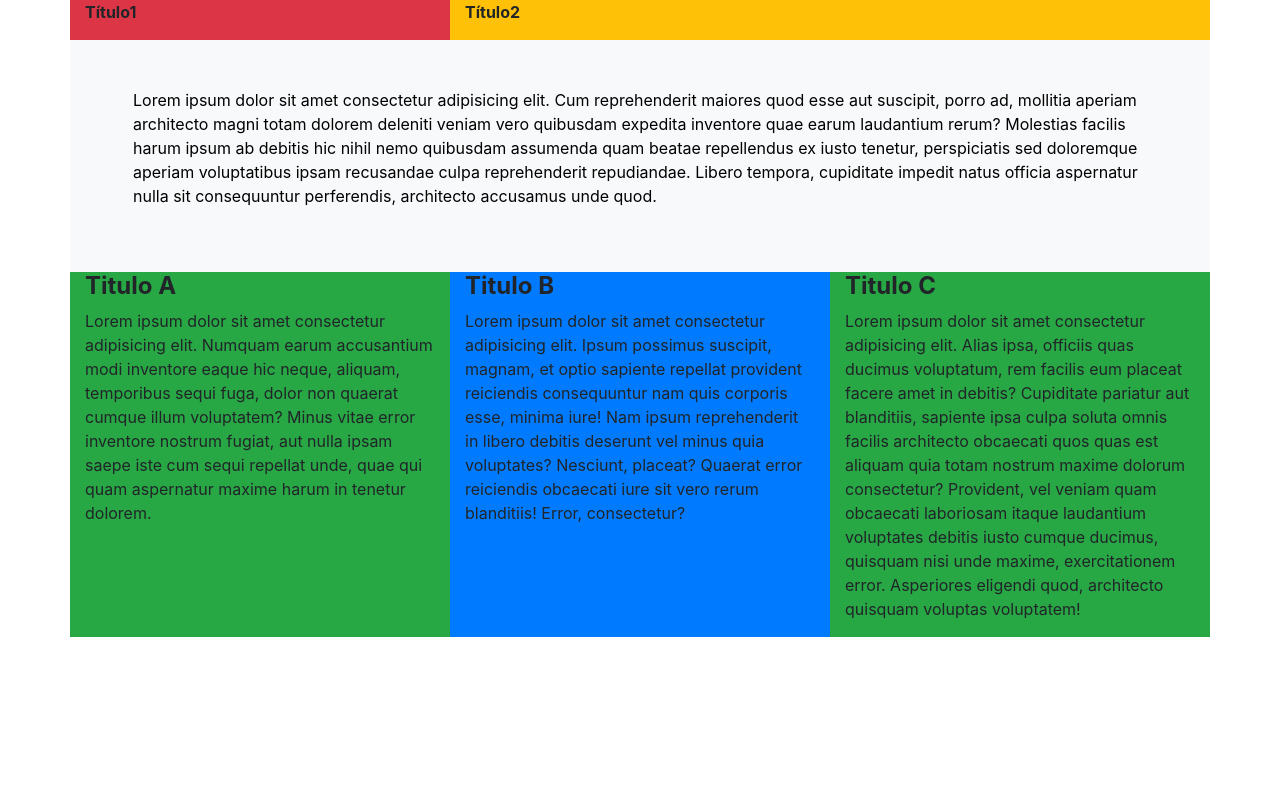
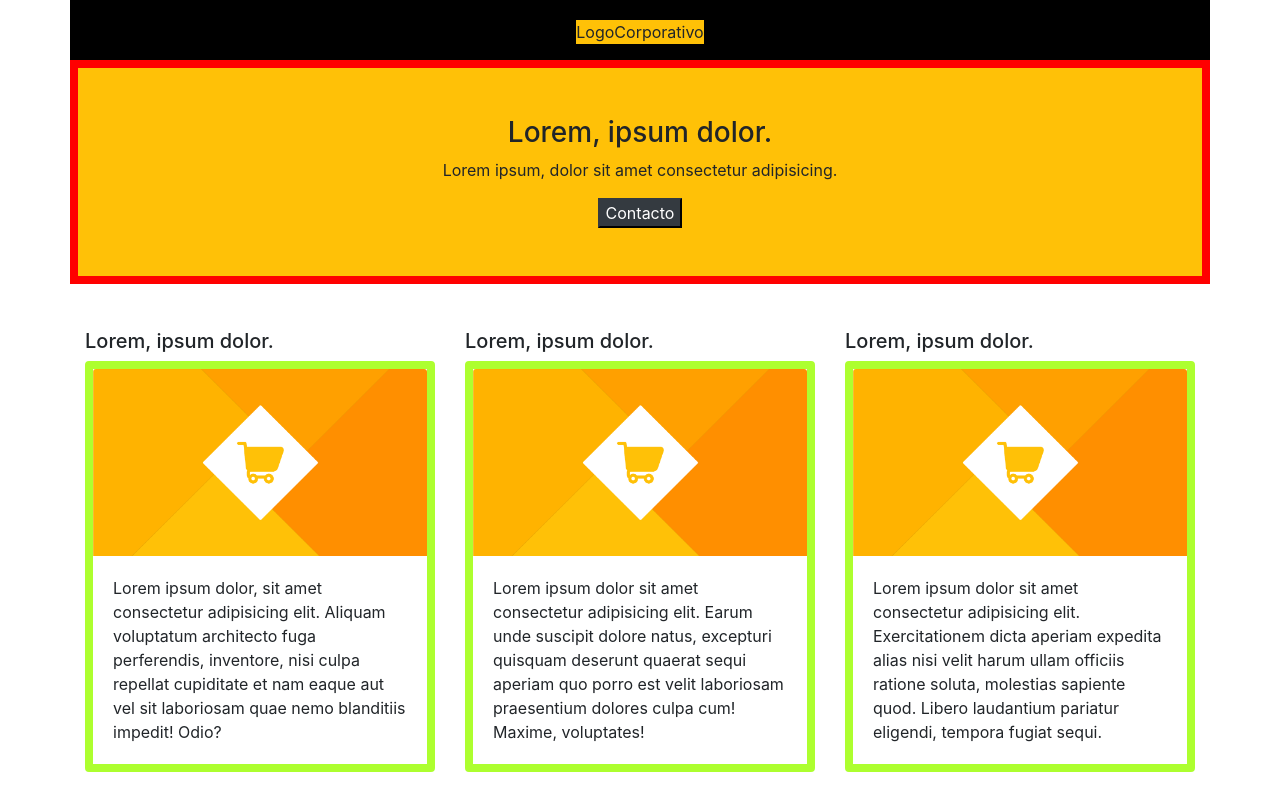
Before and after one commit to farellano0/practica002-Mobile, a plain HTML site: page practica002.html in a window 1280 px wide. Drawn offline with nearby package versions, Linux system fonts and the light colour scheme.

Commit message:
final commit

```diff
--- a/practica002.html
+++ b/practica002.html
@@ -12,34 +12,48 @@
   </head>
   <body>
     <div class="container">
-        <div class="row justify-content-between">
-            <div class="bg-danger col-12 col-sm-6 col-md-4">
-                <p><b>Título1</b></p>
+      <div class="row">
+        <div style="text-align: center; background-color: black" class="col-12 d-flex justify-content-center align-items-center mx-auto">
+            <p style="margin-top: 20px;" class="bg-warning text-center">LogoCorporativo</p>
+        </div>
+      </div>
+      <div class="row">
+        <div class="col-12 bg-warning justify-content-center flex-column text-center align-items-center p-5" style="border: 8px solid red;">
+          <h3>Lorem, ipsum dolor.</h3>
+          <p>Lorem ipsum, dolor sit amet consectetur adipisicing.</p>
+          <button class="btn-dark">Contacto</button>
+        </div>
+      </div>
+      <div class="row">
+        <div class="col-12 col-sm-4" style="padding-top: 45px;">
+          <h5>Lorem, ipsum dolor.</h5>
+          <div class="card" style="border:8px solid greenyellow;">
+            <img src="auto.png" class="card-img-top" alt="...">
+            <div class="card-body">
+              <p class="card-text">Lorem ipsum dolor, sit amet consectetur adipisicing elit. Aliquam voluptatum architecto fuga perferendis, inventore, nisi culpa repellat cupiditate et nam eaque aut vel sit laboriosam quae nemo blanditiis impedit! Odio?</p>
             </div>
-            <div class="bg-warning col-12 col-sm-6 col-md-8">
-                <p><b>Título2</b></p>
-            </div>
-        </div>
-        <div class="bg-light p-5 row justify-content-center">
-          <div class="col-12 col-sm-12 col-md-12">
-            <p style="color: black;">Lorem ipsum dolor sit amet consectetur adipisicing elit. Cum reprehenderit maiores quod esse aut suscipit, porro ad, mollitia aperiam architecto magni totam dolorem deleniti veniam vero quibusdam expedita inventore quae earum laudantium rerum? Molestias facilis harum ipsum ab debitis hic nihil nemo quibusdam assumenda quam beatae repellendus ex iusto tenetur, perspiciatis sed doloremque aperiam voluptatibus ipsam recusandae culpa reprehenderit repudiandae. Libero tempora, cupiditate impedit natus officia aspernatur nulla sit consequuntur perferendis, architecto accusamus unde quod.</p>
           </div>
         </div>
-        <div class="row justify-content-between">
-          <div class="bg-success text-black col-12 col-sm-6 col-md-4">
-            <h4><b>Titulo A</b></h4>
-            <p>Lorem ipsum dolor sit amet consectetur adipisicing elit. Numquam earum accusantium modi inventore eaque hic neque, aliquam, temporibus sequi fuga, dolor non quaerat cumque illum voluptatem? Minus vitae error inventore nostrum fugiat, aut nulla ipsam saepe iste cum sequi repellat unde, quae qui quam aspernatur maxime harum in tenetur dolorem.</p>
-          </div>
-          <!-- <div style="background-color: #3BB7D8; color: black;" class="col-12 col-sm-6 col-md-4"> -->
-          <div class="bg-primary col-12 col-sm-6 col-md-4">
-            <h4><b>Titulo B</b></h4>
-            <p>Lorem ipsum dolor sit amet consectetur adipisicing elit. Ipsum possimus suscipit, magnam, et optio sapiente repellat provident reiciendis consequuntur nam quis corporis esse, minima iure! Nam ipsum reprehenderit in libero debitis deserunt vel minus quia voluptates? Nesciunt, placeat? Quaerat error reiciendis obcaecati iure sit vero rerum blanditiis! Error, consectetur?</p>
-          </div>
-          <div class="bg-success text-black col-12 col-sm-12 col-md-4">
-            <h4><b>Titulo C</b></h4>
-            <p>Lorem ipsum dolor sit amet consectetur adipisicing elit. Alias ipsa, officiis quas ducimus voluptatum, rem facilis eum placeat facere amet in debitis? Cupiditate pariatur aut blanditiis, sapiente ipsa culpa soluta omnis facilis architecto obcaecati quos quas est aliquam quia totam nostrum maxime dolorum consectetur? Provident, vel veniam quam obcaecati laboriosam itaque laudantium voluptates debitis iusto cumque ducimus, quisquam nisi unde maxime, exercitationem error. Asperiores eligendi quod, architecto quisquam voluptas voluptatem!</p>
+        <div class="col-12 col-sm-4" style="padding-top: 45px;">
+          <h5>Lorem, ipsum dolor.</h5>
+          <div class="card" style="border:8px solid greenyellow;">
+            <img src="auto.png" class="card-img-top" alt="...">
+            <div class="card-body">
+              <p class="card-text">Lorem ipsum dolor sit amet consectetur adipisicing elit. Earum unde suscipit dolore natus, excepturi quisquam deserunt quaerat sequi aperiam quo porro est velit laboriosam praesentium dolores culpa cum! Maxime, voluptates!</p>
+            </div>
           </div>
         </div>
+        <div class="col-12 col-sm-4" style="padding-top: 45px;">
+          <h5>Lorem, ipsum dolor.</h5>
+          <div class="card" style="border:8px solid greenyellow;">
+            <img src="auto.png" class="card-img-top" alt="...">
+            <div class="card-body">
+              <p class="card-text">Lorem ipsum dolor sit amet consectetur adipisicing elit. Exercitationem dicta aperiam expedita alias nisi velit harum ullam officiis ratione soluta, molestias sapiente quod. Libero laudantium pariatur eligendi, tempora fugiat sequi.</p>
+            </div>
+          </div>
+        </div>
+      </div>
+
     </div>
 
     <!-- Optional JavaScript -->
```
Also changed, not shown: auto.png (added).
